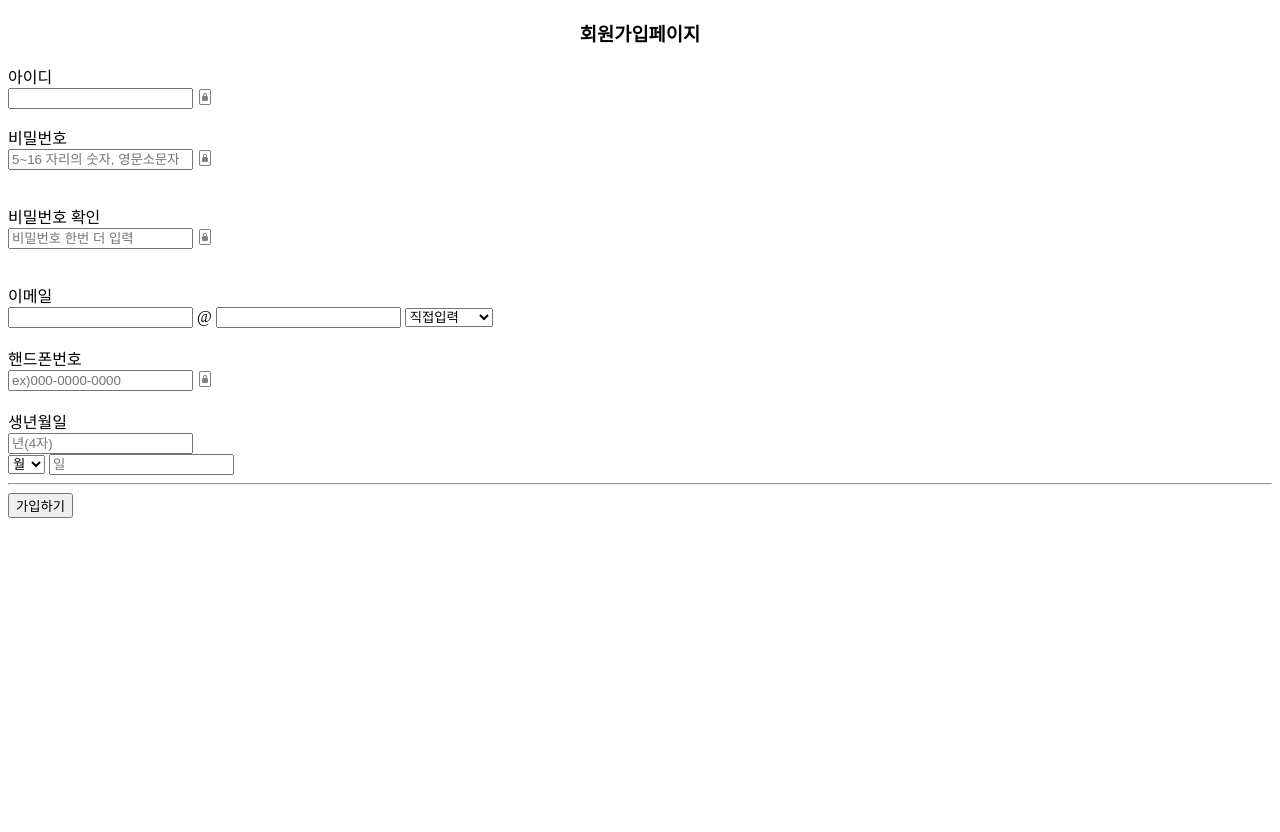
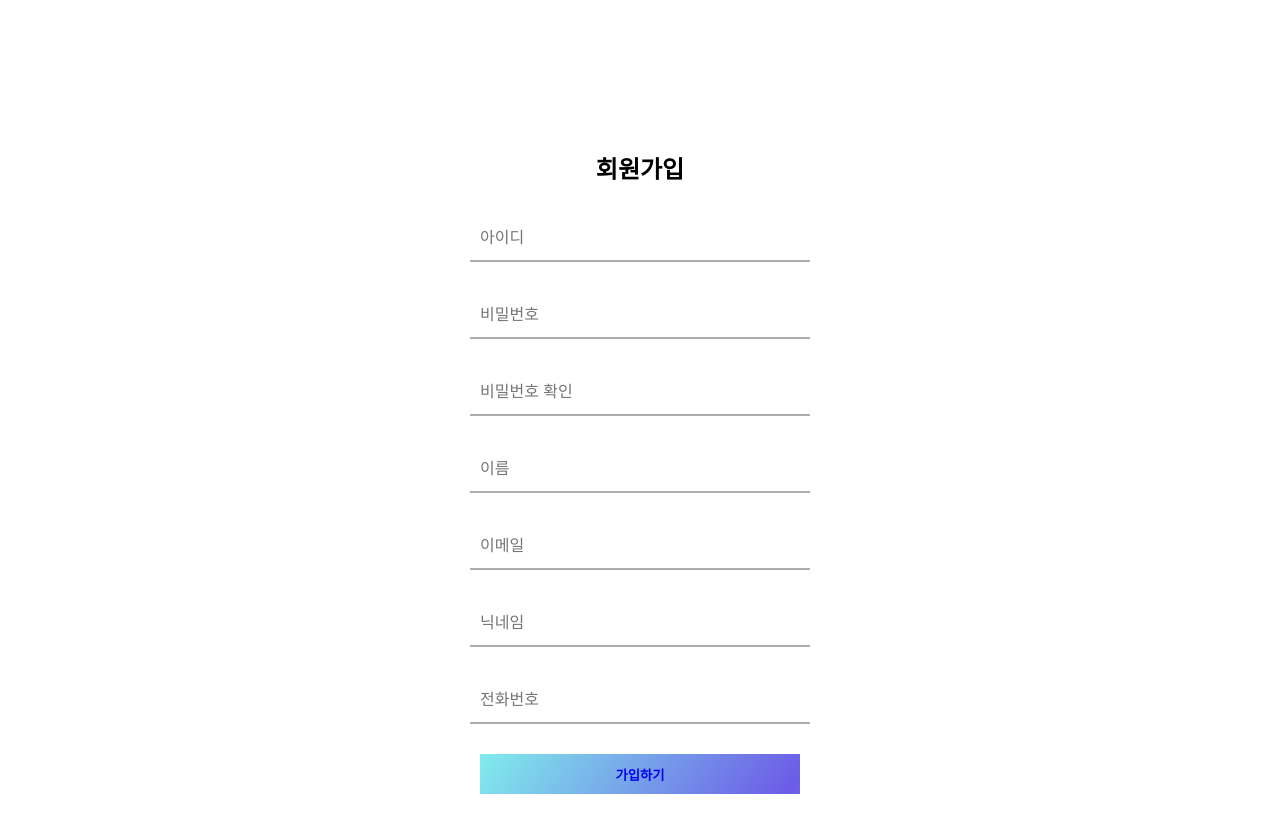
Before and after one commit to minje0715/minje0715.github.io, a plain HTML site: page signup.html in a window 1280 px wide. Before the commit the page ends 800 px from the top, so only its background shows below. Drawn offline with nearby package versions, Linux system fonts and the light colour scheme.

Commit message:
회원가입 구현

```diff
--- a/signup.html
+++ b/signup.html
@@ -7,125 +7,171 @@
     <meta name="viewport" content="width=device-width, initial-scale=1.0">
     <title>Document</title>
     <link rel="stylesheet" href="https://cdn.jsdelivr.net/npm/bootstrap-icons@1.8.1/font/bootstrap-icons.css">
+
     <style>
-        h3{
-            text-align: center;
+        * {
+            margin: 0px;
+            padding: 0px;
+            text-decoration: none;
+            font-family: sans-serif;
+
         }
 
+        body {
+            background-image: #34495e;
+        }
+
+        .joinForm {
+            position: absolute;
+            width: 400px;
+            height: 400px;
+            padding: 30px, 20px;
+            background-color: #FFFFFF;
+            text-align: center;
+            top: 40%;
+            left: 50%;
+            transform: translate(-50%, -50%);
+            border-radius: 15px;
+        }
+
+        .joinForm h2 {
+            text-align: center;
+            margin: 30px;
+        }
+
+        .textForm {
+            border-bottom: 2px solid #adadad;
+            margin: 30px;
+            padding: 10px 10px;
+        }
+
+
+        .id {
+            width: 100%;
+            border: none;
+            outline: none;
+            color: #636e72;
+            font-size: 16px;
+            height: 25px;
+            background: none;
+        }
+
+        .pw {
+            width: 100%;
+            border: none;
+            outline: none;
+            color: #636e72;
+            font-size: 16px;
+            height: 25px;
+            background: none;
+        }
+
+        .name {
+            width: 100%;
+            border: none;
+            outline: none;
+            color: #636e72;
+            font-size: 16px;
+            height: 25px;
+            background: none;
+        }
+
+        .email {
+            width: 100%;
+            border: none;
+            outline: none;
+            color: #636e72;
+            font-size: 16px;
+            height: 25px;
+            background: none;
+        }
+
+        .nickname {
+            width: 100%;
+            border: none;
+            outline: none;
+            color: #636e72;
+            font-size: 16px;
+            height: 25px;
+            background: none;
+        }
+
+        .cellphoneNo {
+            width: 100%;
+            border: none;
+            outline: none;
+            color: #636e72;
+            font-size: 16px;
+            height: 25px;
+            background: none;
+        }
+
+        .btn {
+            position: relative;
+            left: 40%;
+            transform: translateX(-50%);
+            margin-bottom: 40px;
+            width: 80%;
+            height: 40px;
+            background: linear-gradient(125deg, #81ecec, #6c5ce7, #81ecec);
+            background-position: left;
+            background-size: 200%;
+            color: white;
+            font-weight: bold;
+            border: none;
+            cursor: pointer;
+            transition: 0.4s;
+            display: inline;
+        }
+
+        .btn:hover {
+            background-position: right;
+        }
+
+        i {
+            padding-left: 5px;
+        }
     </style>
 </head>
 
 <body>
 
-    <h3>회원가입페이지</h3>
-    <div>아이디 <br /> <input type="text" id="id1" onblur="idCheck()">
-    <i style="color:gray" id="gray3" class="bi bi-file-lock2"></i> <br />
-    <p id="idCheck1"></p>
-    비밀번호 <br /> <input type="password" id="pw1" placeholder="5~16 자리의 숫자, 영문소문자" onblur="password_exp()">
-    <i style="color:gray" id="gray1" class="bi bi-file-lock2"></i>
-    <p id="passwordExp"></p> <br />
-    비밀번호 확인 <br /> <input type="password" id="pw2" placeholder="비밀번호 한번 더 입력" onblur="pwCheck()">
-    <i style="color:gray" id="gray" class="bi bi-file-lock2"></i>
-    <p id="pwCheckResult"></p> <br />
-    이메일 <br /> <input type="text" id="userEmail"> @
-    <input type="text" id="userEmail2">
-    <select id="emailCheck" onchange="emailchoice()">
-        <option value="">직접입력</option>
-        <option value="naver.com">naver.com</option>
-        <option value="daum.net">daum.net</option>
-        <option value="yahoo.com">yahoo.com</option>
-        <option value="nate.com">nate.com</option>
-    </select> <br /> <br />
-    핸드폰번호 <br /> <input type="text" id="phoneNum" onblur="phoneCheck()" placeholder="ex)000-0000-0000">
-    <i style="color:gray" id="gray2" class="bi bi-file-lock2"></i> <br/> <br/>
-    <div>
+    <form action="doJoin" method="POST" class="joinForm" onsubmit="DoJoinForm__submit(this); return false;">
 
-    생년월일<br/>
-        <input type="text" id="yy" class="int" maxlength="4" placeholder="년(4자)"> <br/>
-             <select id="mm">
-                <option>월</option>
-                <option value="01">1</option>
-                <option value="02">2</option>
-                <option value="03">3</option>
-                <option value="04">4</option>
-                <option value="05">5</option>
-                <option value="06">6</option>
-                <option value="07">7</option>
-                <option value="08">8</option>
-                <option value="09">9</option>
-                <option value="10">10</option>
-                <option value="11">11</option>
-                <option value="12">12</option>
-            </select>
-                <input type="text" id="dd" class="int" maxlength="2" placeholder="일">
-            </div>
-    <hr>
-    <div class="btn_area">
-        <button type="button">
-            <span>가입하기</span>
-        </button>
-     </div>
+        <h2>회원가입</h2>
+        <div class="textForm">
+            <input name="loginId" type="text" class="id" placeholder="아이디">
+            <!-- <i class="bi bi-check" id ="gray3" style="color: white; "></i> -->
+        </div>
+        <h6 id="idCheck1"></h6>
+        <div class="textForm">
+            <input name="loginPw" type="password" class="pw" placeholder="비밀번호">
+            <!-- <i class="bi bi-check" id ="gray1" style="color:white;"></i> -->
+            <h6 id="idCheck2"></h6>
+        </div>
+        <div class="textForm">
+            <input name="loginPwConfirm" type="password" class="pw" placeholder="비밀번호 확인">
+            <!-- <i class="bi bi-check" id ="check" style="color:white;"></i> -->
+        </div>
+        <div class="textForm">
+            <input name="name" type="text" class="name" placeholder="이름">
+            <!-- <i class="bi bi-check" id ="check" style="color:white;"></i> -->
+        </div>
+        <div class="textForm">
+            <input name="email" type="text" class="email" placeholder="이메일">
+            <!-- <i class="bi bi-check" id ="check" style="color:white;"></i> -->
+        </div>
+        <div class="textForm">
+            <input name="nickname" type="text" class="nickname" placeholder="닉네임">
+            <!-- <i class="bi bi-check" id ="check" style="color:white;"></i> -->
+        </div>
+        <div class="textForm">
+            <input name="cellphoneNo" type="number" class="cellphoneNo" placeholder="전화번호">
+            <!-- <i class="bi bi-check" id ="check" style="color:white;"></i> -->
+        </div>
+        <button class="btn" id="" ><a href="./index.html">가입하기</a></button>
+    </form>
+    </div>
 </body>
-<script>
-    function idCheck() {
-        const id = document.getElementById("id1").value;
-        const exp = /^(?=.*[a-z])[a-z\d]{5,15}$/;
-        const idCheck1 = document.getElementById("idCheck1");
-        const colorChange = document.getElementById("gray3")
-        if (id.match(exp)) {
-            idCheck1.innerHTML = "사용 할 수 있는 아이디입니다"
-            idCheck1.style.color = "green";
-            colorChange.style.color = "green";
-        } else {
-            colorChange.style.color = "red";
-            idCheck1.innerHTML = "영어 소문자 + 숫자를 사용하세요"
-            idCheck1.style.color = "red";
-        }
-    }
-    function password_exp() {
-        const pw1 = document.getElementById("pw1").value;
-        const exp = /^(?=.*[a-z])(?=.*\d)[a-z\d]{5,15}$/;
-        const colorChange = document.getElementById("gray1");
-        const result = document.getElementById("passwordExp");
-        if (!pw1.match(exp)) {
-            result.innerHTML = "영문소문자 + 숫자를 사용하세요!"
-            result.style.color = "red";
-        } else {
-            colorChange.style.color = "green";
-            result.innerHTML = ""
-        }
-    }
-    function pwCheck() {
-        const password1 = document.getElementById("pw1").value;
-        const password2 = document.getElementById("pw2").value;
-        const checkResult = document.getElementById("pwCheckResult");
-        const colorChange = document.getElementById("gray");
-        if (password1 == password2) {
-            checkResult.innerHTML = "비밀번호가 일치합니다";
-            checkResult.style.color = "green";
-            colorChange.style.color = "green";
-        } else {
-            checkResult.innerHTML = "비밀번호가 일치하지 않습니다"
-            checkResult.style.color = "red";
-            colorChange.style.color = "red";
-        }
-    }
-    function emailchoice() {
-        const emailResult = document.getElementById("userEmail2");
-        const emailChoice = document.getElementById("emailCheck").value;
-        userEmail2.value = emailChoice;
-    }
-    function phoneCheck() {
-        const phone_numCheck = document.getElementById("phoneNum").value;
-        const exp = /^\d{3}-\d{4}-\d{4}$/;
-        const colorChange = document.getElementById("gray2");
-        if (phone_numCheck.match(exp)) {
-            colorChange.style.color = "green";
-        } else {
-            colorChange.style.color = "red";
-
-        }
-    }
-</script>
 
 </html>
```
